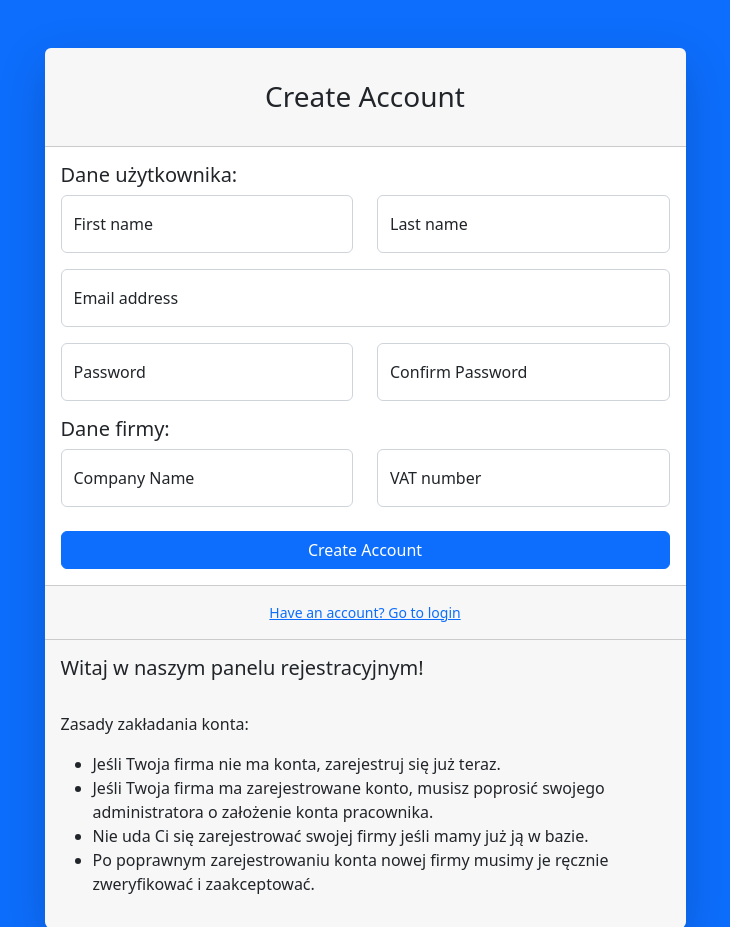
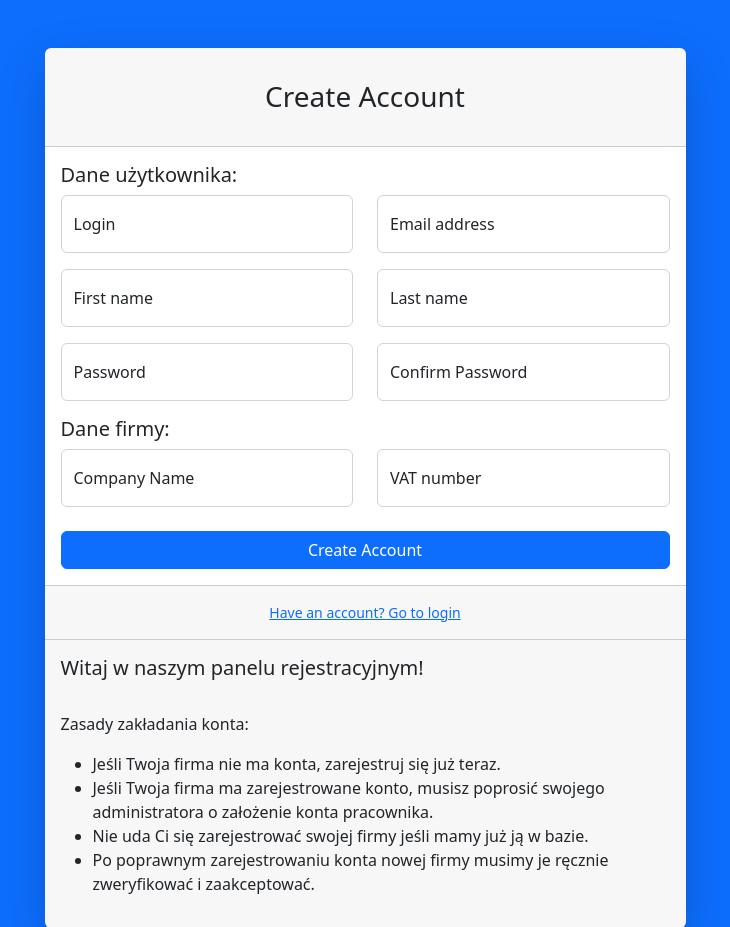
Before and after one commit to DarimShae9/complaints-management-system, a Django app: page /register/ in a window 1280 px wide. Shown: the top 927 px of the page, without its empty margins (275-1005 px from the left). Run offline with Django 4.2, Linux system fonts and the light colour scheme; some libraries are stand-ins or nearby versions.

Commit message:
registration function

```diff
--- a/complaints/forms.py
+++ b/complaints/forms.py
@@ -18,6 +18,11 @@ class LoginForm(forms.Form):
 
 
 class RegisterForm(forms.Form):
+    login = forms.CharField(max_length=64, label='Login', widget=forms.TextInput(attrs={
+        'class': 'form-control',
+        'id': 'inputEmail',
+        'placeholder': 'inputLogin'
+    }))
     firstname = forms.CharField(max_length=64, label='Login', widget=forms.TextInput(attrs={
         'class': 'form-control',
         'id': 'inputFirstName',
@@ -72,6 +77,8 @@ class RegisterForm(forms.Form):
 
         if len(User.objects.filter(email=self.cleaned_data['email'])) != 0:
             error.update({'email': 'This email address is already taken!'})
+        if len(User.objects.filter(username=self.cleaned_data['login'])) != 0:
+            error.update({'login': 'This login is already taken!'})
 
         if len(self.cleaned_data['companyVat']) != 9:
             error.update({'companyVat': 'The vat number must only have 9 numbers!'})
--- a/complaints/models.py
+++ b/complaints/models.py
@@ -6,7 +6,7 @@ from django.core.validators import MaxValueValidator, MinValueValidator
 
 class Company(models.Model):
     name = models.CharField(max_length=64, null=True, blank=True)
-    nip = models.CharField(max_length=9, primary_key=True)
+    nip = models.CharField(max_length=16, primary_key=True)
     adress = models.CharField(max_length=64, null=True, blank=True)
 
 
--- a/complaints/templates/register.html
+++ b/complaints/templates/register.html
@@ -19,12 +19,29 @@
                         <div class="row justify-content-center">
                             <div class="col-lg-7">
                                 <div class="card shadow-lg border-0 rounded-lg mt-5">
+                                    {% if form %}
                                     <div class="card-header"><h3 class="text-center font-weight-light my-4">Create Account</h3></div>
                                     <div class="card-body">
                                         <form method="POST" action="">
                                             {% csrf_token %}
                                             <div class="row mb-3">
                                                 <h5>Dane użytkownika:</h5>
+                                                <div class="col-md-6">
+                                                    <div class="form-floating mb-3 mb-md-0">
+                                                        {{ form.login }}<span style="color: red">{{ form.login.errors }}</span>
+                                                        <label for="inputLogin">Login</label>
+                                                    </div>
+                                                </div>
+                                                <div class="col-md-6">
+                                                    <div class="form-floating">
+                                                        {{ form.email }}<span style="color: red">{{ form.email.errors }}</span>
+                                                        <label for="inputEmail">Email address</label>
+                                                    </div>
+                                                </div>
+                                            </div>
+
+                                            <div class="row mb-3">
+
                                                 <div class="col-md-6">
                                                     <div class="form-floating mb-3 mb-md-0">
                                                         {{ form.firstname }}
@@ -38,10 +55,8 @@
                                                     </div>
                                                 </div>
                                             </div>
-                                            <div class="form-floating mb-3">
-                                                {{ form.email }}<span style="color: red">{{ form.email.errors }}</span>
-                                                <label for="inputEmail">Email address</label>
-                                            </div>
+
+
                                             <div class="row mb-3">
                                                 <div class="col-md-6">
                                                     <div class="form-floating mb-3 mb-md-0">
@@ -78,6 +93,7 @@
                                             </div>
                                         </form>
                                     </div>
+                                    {% endif %}
 
                                     {% if message %}
                                         <div class="card-footer text-center py-3">
@@ -87,6 +103,8 @@
                                     <div class="card-footer text-center py-3">
                                         <div class="small"><a href="/login/">Have an account? Go to login</a></div>
                                     </div>
+
+                                    {% if form %}
                                     <div class="card-footer py-3">
                                         <h5>Witaj w naszym panelu rejestracyjnym!</h5><br>
                                         <p>Zasady zakładania konta:</p>
@@ -97,6 +115,8 @@
                                             <li>Po poprawnym zarejestrowaniu konta nowej firmy musimy je ręcznie zweryfikować i zaakceptować.</li>
                                         </ul>
                                     </div>
+                                    {% endif %}
+
                                 </div>
                             </div>
                         </div>
--- a/complaints/views.py
+++ b/complaints/views.py
@@ -8,7 +8,10 @@ from django.views import View
 from django.views.generic import CreateView, FormView
 
 from complaints.forms import LoginForm, RegisterForm
+from .models import Company
 
+from django.contrib.auth import get_user_model
+User = get_user_model()
 
 # Create your views here.
 
@@ -53,11 +56,30 @@ class RegisterView(View):
 
     def post(self, request):
         form = RegisterForm(request.POST)
-        ctx = {
-            'form': form,
-        }
+        ctx = {}
+
         if form.is_valid():
-            ctx.update({'message': 'Jest git'})
+            company = Company.objects.create(
+                name=form.cleaned_data['companyName'],
+                nip=form.cleaned_data['companyVat']
+            )
+            user_atr = {
+                'first_name': form.cleaned_data['firstname'],
+                'last_name': form.cleaned_data['lastname'],
+                'company': company,
+                'is_active': 0,
+                'user_custom_role': 2
+            }
+            user = User.objects.create_user(
+                form.cleaned_data['login'],
+                email=form.cleaned_data['email'],
+                password=form.cleaned_data['password'],
+                **user_atr
+            )
+            ctx.update({'message': 'Account added, wait for administrator activation.'})
         else:
-            ctx.update({'message': 'Hasla sa rozne'})
+            ctx.update({
+                'message': 'The form contains errors, please correct them',
+                'form': form
+            })
         return render(request, 'register.html', ctx)
```
Also changed, not shown: complaints/migrations/0003_alter_company_nip.py (added), db.sqlite3.
